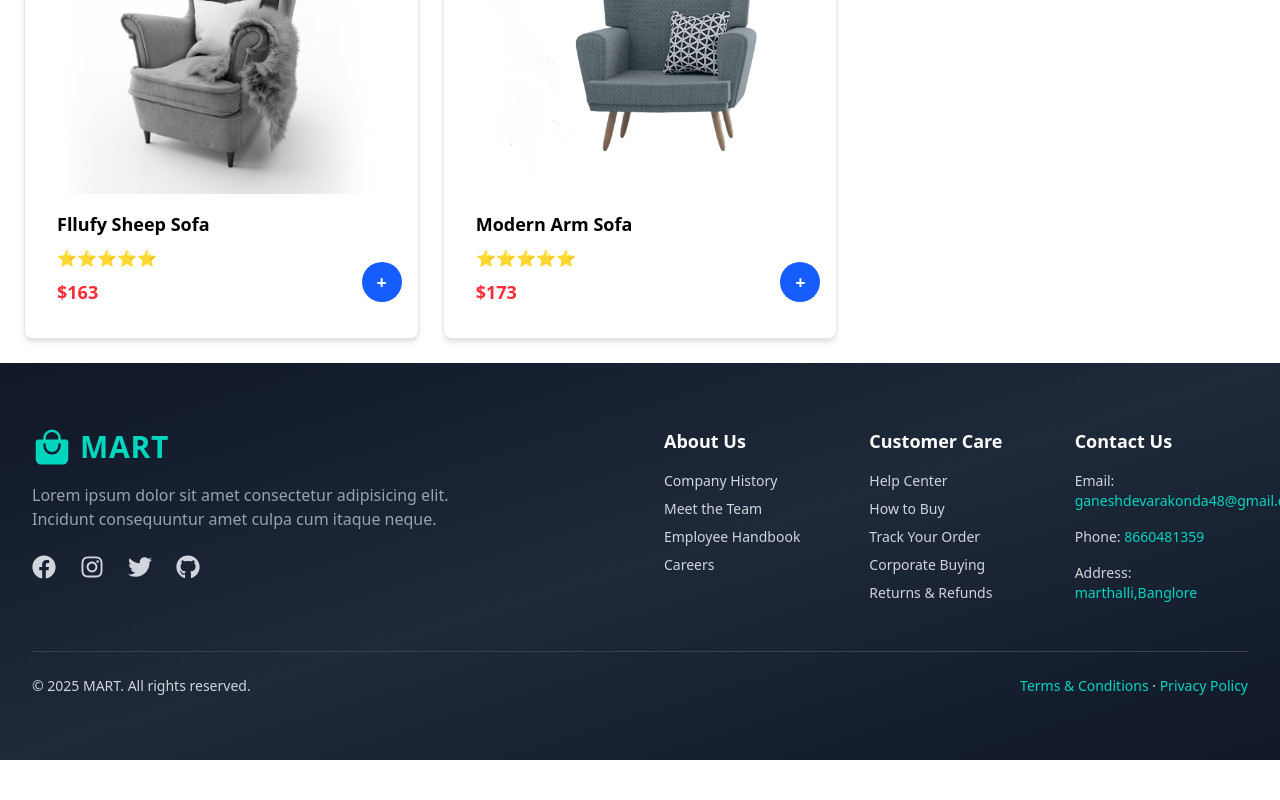
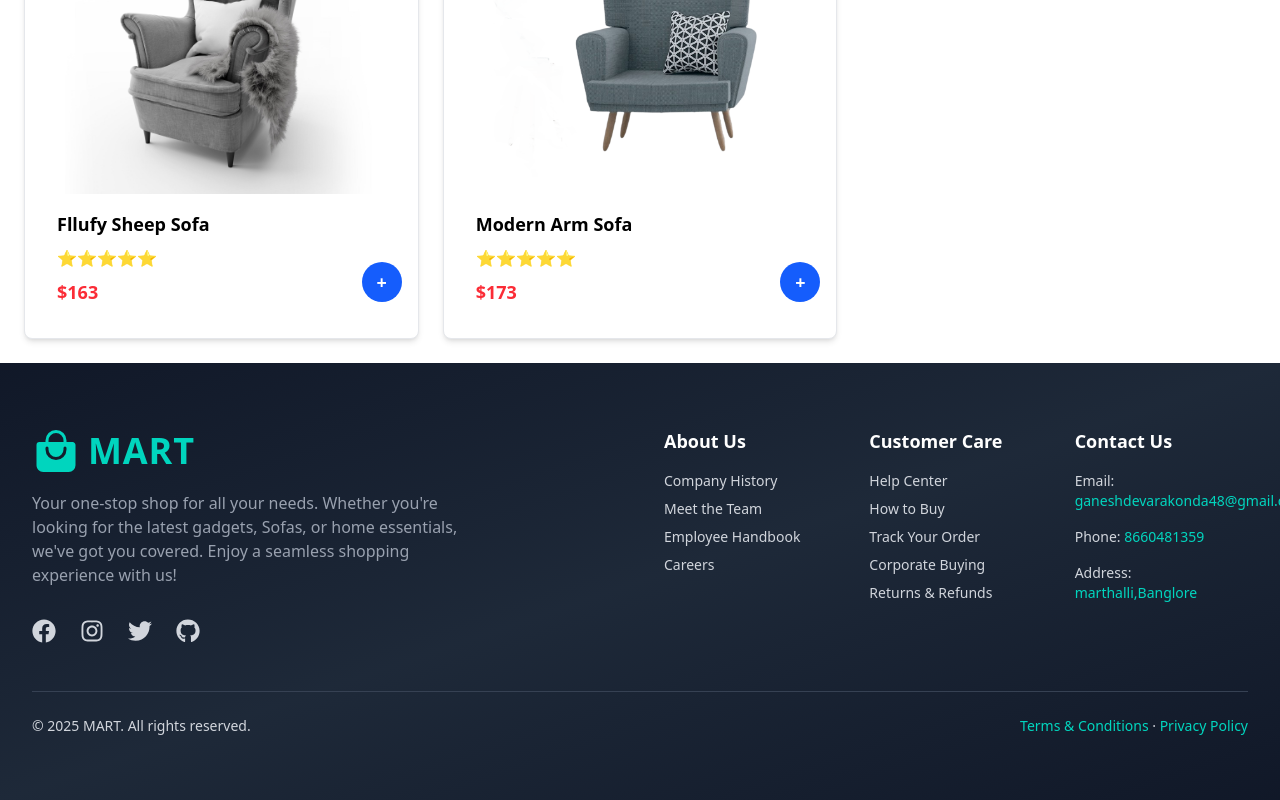
Before and after one commit to chinna299/E-commerce, a React (Vite) app in the folder react-Project/: page / in a window 1280 px wide. Shown: the part 5929-6729 px from the top of the page. Before the commit the page ends 6689 px from the top, so only its background shows below. Built offline with nearby package versions, Linux system fonts and the light colour scheme.

Commit message:
Footer Updated

```diff
--- a/react-Project/src/components/Footer.jsx
+++ b/react-Project/src/components/Footer.jsx
@@ -11,17 +11,16 @@ export default function Footer() {
                     {/* Left Column: Logo + Description + Socials */}
                     <div>
                         <div className="flex items-center text-teal-400 justify-center lg:justify-start">
-                            <IoBagHandle className="h-10 w-10" />
-                            <span className="ml-2 text-3xl font-bold tracking-wide">MART</span>
+                            <IoBagHandle className="h-12 w-12" />
+                            <span className="ml-2 text-4xl font-bold tracking-wide">MART</span>
                         </div>
 
                         <p className="mt-4 max-w-md text-center lg:text-left text-gray-400">
-                            Lorem ipsum dolor sit amet consectetur adipisicing elit. Incidunt
-                            consequuntur amet culpa cum itaque neque.
+                           Your one-stop shop for all your needs. Whether you're looking for the latest gadgets, Sofas, or home essentials, we've got you covered. Enjoy a seamless shopping experience with us!
                         </p>
 
                         {/* Social Icons */}
-                        <div className="mt-6 flex justify-center lg:justify-start gap-6">
+                        <div className="mt-8 flex justify-center lg:justify-start gap-6">
                             <a href="#" className="hover:text-teal-400">
                                 <FaFacebook size={24} />
                             </a>
```
